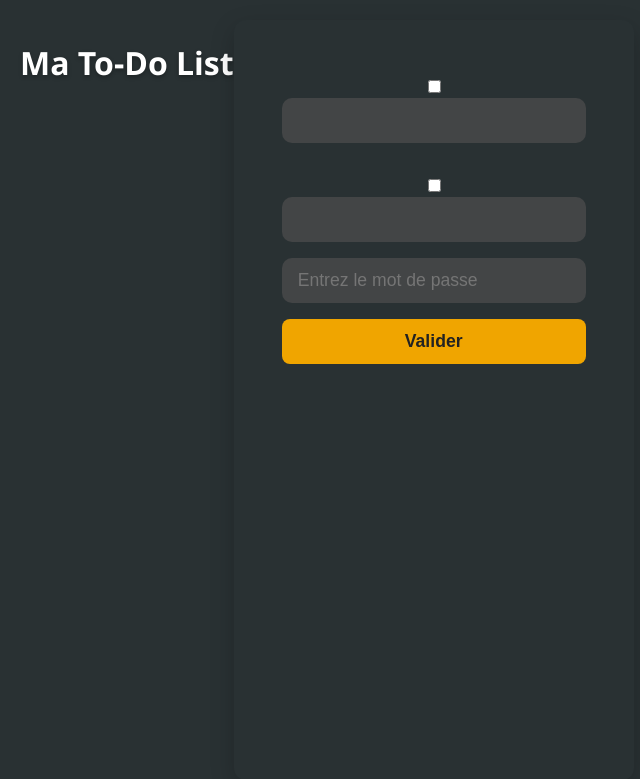
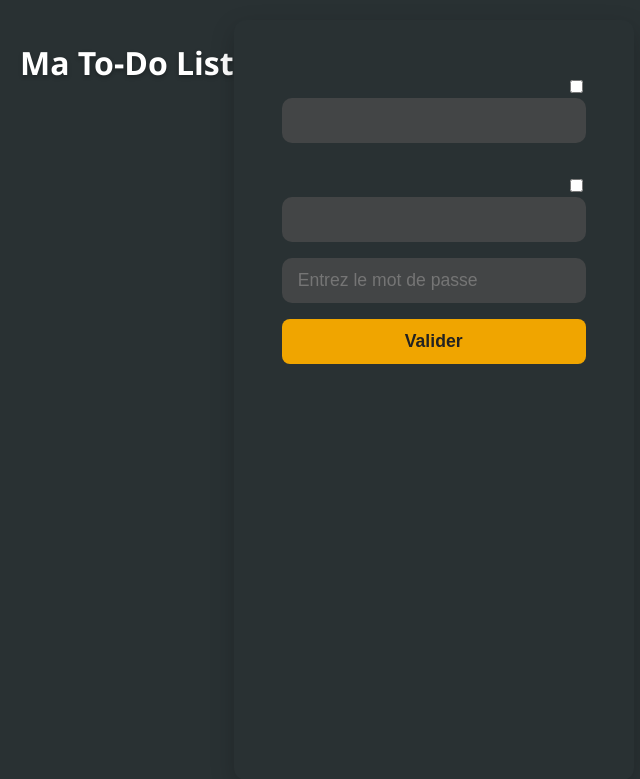
Before and after one commit to dim2008/projet, a Flask app: page / in a window 1280 px wide. Shown: the top 779 px of the page, without its empty margins (0-640 px from the left). Run offline with Flask 3, Linux system fonts and the light colour scheme.

Commit message:
Update style.css

```diff
--- a/static/style.css
+++ b/static/style.css
@@ -18,9 +18,10 @@ body {
   padding: 2.5rem 3rem;
   border-radius: 12px;
   box-shadow: 0 8px 24px rgba(0, 0, 0, 0.2);
-  text-align: center;
+  text-align: right;
   max-width: 400px;
   width: 100%;
+  diplay: flex
 }
 
 h1 {
@@ -32,6 +33,7 @@ h1 {
 
 input[type="text"] {
   width: 100%;
+  color: #ffffff;
   padding: 0.75rem 1rem;
   font-size: 1.1rem;
   border: none;
```
